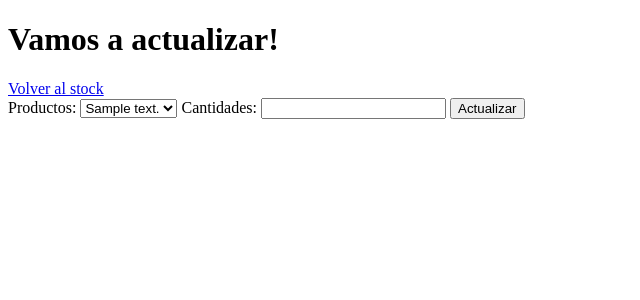
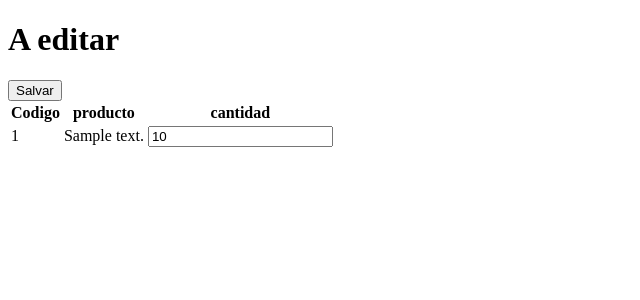
Before and after one commit to Chiino147/TestDjangoPedidos, a Django app: page /stock/actualizar/ in a window 1280 px wide. Shown: the top 300 px of the page, without its empty margins (0-640 px from the left). Run offline with Django 4.2, Linux system fonts and the light colour scheme; tables that the repository leaves empty hold one stand-in row (values such as "Sample post"); some libraries are stand-ins or nearby versions.

Commit message:
Pedidos Update
Se puede ver el detalle de pedidos y realizar la entrega
Faltaria Actualizar el stock con dicha entrega

```diff
--- a/pedido/models.py
+++ b/pedido/models.py
@@ -13,14 +13,17 @@ class Stock(models.Model): #Modelo del stock
 class Pedido(models.Model):   #Modelo para los pedidos
     cod_pedido = models.AutoField(primary_key=True)
     user= models.CharField(max_length=50)
+    entregado = models.IntegerField()
     class Meta:
         managed = False
         db_table = 'pedido'
 
 class Detalle_pedido(models.Model):
+    id = models.IntegerField(primary_key=True, db_column="id")
     pedido_id = models.ForeignKey(Pedido, db_column="pedido_id", on_delete= models.CASCADE)
     cod_art = models.IntegerField()
     cant_pedida = models.IntegerField()
+    cant_entregada = models.IntegerField()
     class Meta:
         managed = False
         db_table = 'detalle_pedido'
--- a/pedido/views.py
+++ b/pedido/views.py
@@ -111,6 +111,7 @@ def finalizarPedido(request):   #Vista para enivar los datos a la base y crear e
     }
 
     carro = carrito.getCarrito() #Traemos el carrito
+
     ultPedido = Pedido.objects.last().cod_pedido #Recuperamos la pk del ultimo pedido
     ultPedido+=1 # incrementamos 1 para crear el  nuevo pedido
     #print(f'Nuevo id de pedido= {ultPedido}')
--- a/stock/urls.py
+++ b/stock/urls.py
@@ -4,8 +4,8 @@ from . import views
 
 urlpatterns = [
     path('', views.logistica, name='verStock'),
-    path('actualizar/', views.ActualizarStock, name='actualizarStock'),
+    path('actualizar/', views.actualizarStock, name='actualizarStock'),
     path('pedidos/', views.mostrarPedidos, name="mostrarPedidos"),
-    path('verpedido/<int:cod_pedido>/', views.verPedido, name="verPedido"),
+    path('verpedido/<int:cod>/', views.verPedido, name="verPedido"),
 
 ]
--- a/stock/views.py
+++ b/stock/views.py
@@ -12,23 +12,26 @@ def logistica(request):
     return render(request,'mostrarStock.html', contexto)
 
 
-def ActualizarStock(request): #Esta vista se encarga de actualizar el stock!
+
+def actualizarStock(request):
+    nueva_cantidad = 0
     contexto={
-        'formEditar':Formeditarstock
+        "querieStock": Stock.objects.all(),
     }
-    if request.method == "POST": #Recibimos un post
+    if request.method == "POST":
+        nueva_cantidad = 0 #Para resetear la nueva cantidad
+        for i in Stock.objects.all(): #Recorremos el stock
+            nueva_cantidad = request.POST[str(i.cod_art)] # a travez de un post traemos la nueva partidad
+            producto = Stock.objects.get(cod_art = i.cod_art) #agarramos el objeto que se va a actualizar
+            producto.stock = nueva_cantidad #Hacemos el update
+            producto.save() #Se salva
+            contexto["alerta"]="Actualizo el stock!"
+        return render(request,'mostrarStock.html', contexto)
+    return render(request,'editarStock.html', contexto)
 
-        producto = request.POST["Productos"]
-        cantidad = request.POST["Cantidades"]
-        cantidad = int(cantidad)
-        if(cantidad>=0):
-            a = Stock.objects.get(cod_art=producto) #Filtramos por el id
-            a.stock = cantidad  #Cambiamos su cantidad
-            a.save()
-            contexto["alerta"]="El producto se actualizo!"
-        else:
-            contexto["alerta"]="ERROR"
-    return render(request, 'editarStock.html', contexto)
+
+
+
 
 def mostrarPedidos(request):
     contexto = {
@@ -38,13 +41,32 @@ def mostrarPedidos(request):
         return render(request, 'mostrarPedido.html', contexto)
     return render(request, 'mostrarPedidos.html', contexto)
 
-def verPedido(request, cod_pedido):
-    print(cod_pedido)
+def verPedido(request, cod):
+
     contexto= {
-        "queriePedido":cod_pedido
+        "queriePedidos":Pedido.objects.all(),
+        "codigo":cod,
     }
 
-    #a = Detalle_pedido.objects.all()
-    #print(a.filter(cant_pedida=5))  Aca tira error ya (me encargare otro dia :P)
+    array = ()
+    pedido = {}
+    for p in Detalle_pedido.objects.filter(pedido_id=cod): #Cree una copia del carrito para obtener los productos
+        #print(f"el coddigo es {p.cod_art} el  producto es {p.cod_art.descripcion} y se pidio {p.cant_pedida}")
+        array =(p.cod_art.descripcion,p.cant_pedida,p.cant_entregada)
+        pedido[p.cod_art.cod_art]=array
+    contexto["queriePedido"]=pedido
+
+    if request.method == "POST": #Cuando se carga el post
+        for p in pedido:
+           dp = Detalle_pedido.objects.get(pedido_id=cod,cod_art= p)
+           dp.cant_entregada = request.POST[str(p)]
+           dp.save()
+           entregar = Pedido.objects.get(cod_pedido=cod)
+           entregar.entregado = 1
+           entregar.save()
+        contexto["alerta"]="SE CARGO LA CANTIDAD ENTREGADA"
+
+        return render(request, 'mostrarPedidos.html', contexto)
+
 
     return render(request, 'mostrarPedido.html', contexto)
--- a/template/editarStock.html
+++ b/template/editarStock.html
@@ -7,14 +7,23 @@
     <title>Document</title>
 </head>
 <body>
-    <h1>Vamos a actualizar!</h1>
-    <a href="{% url 'verStock' %}">Volver al stock</a>
-    {{alerta}}
+    <h1>A editar</h1>
     <form action="" method="post">
         {% csrf_token %}
-        {{formEditar}}
-        <button  type="submit">Actualizar</button>
+        <button type="submit">Salvar</button>
+        <table>
+            <th>Codigo</th>
+            <th>producto</th>
+            <th>cantidad</th>
 
-    </form>
+        <tr >
+            {% for s in querieStock.values %}
+            <td>{{s.cod_art}}</td>
+            <td>{{s.descripcion}}</td>
+            <td><input type="number" name="{{s.cod_art}}" value="{{s.stock}}" id=""></td>
+        </tr>
+            {% endfor %}
+    </table>
+</form>
 </body>
 </html>
--- a/template/mostrarStock.html
+++ b/template/mostrarStock.html
@@ -8,6 +8,10 @@
 </head>
 <body>
     <h2>Ver Stock</h2>
+    <h3>
+        {{alerta}}
+
+    </h3>
     <a href="{% url 'actualizarStock'%}">Actualiar stock</a>
     <a href="{% url 'mostrarPedidos'%}">Ver pedidos</a>
     </form>
```
Also changed, not shown: stock/models.py (+8 -5 lines), template/MostrarPedido.html (+16 -4 lines), template/mostrarPedidos.html (+6 -5 lines), stock/migrations/0002_pedido_detalle_pedido.py (added), stock/migrations/0003_alter_detalle_pedido_options.py (added), stock/migrations/0004_alter_detalle_pedido_options.py (added), stock/migrations/0005_alter_detalle_pedido_options.py (added).
